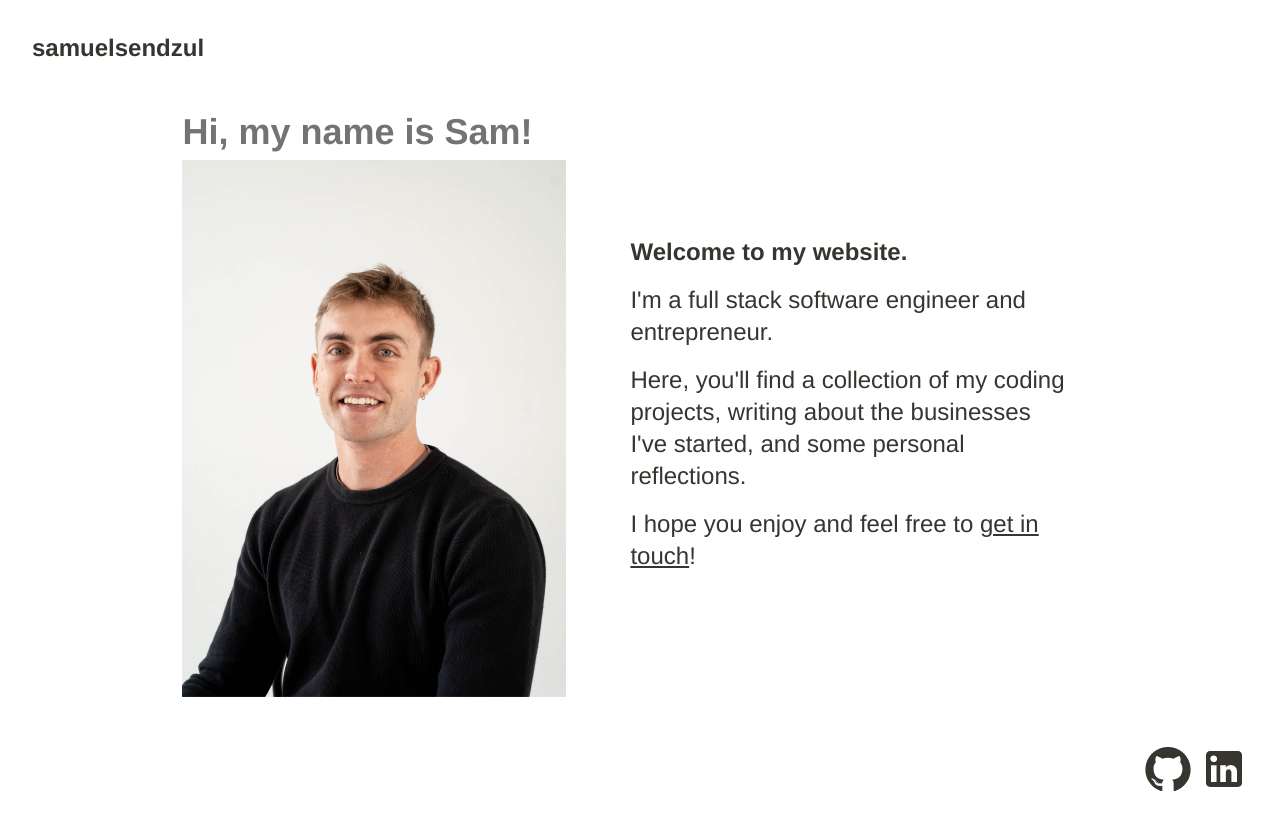
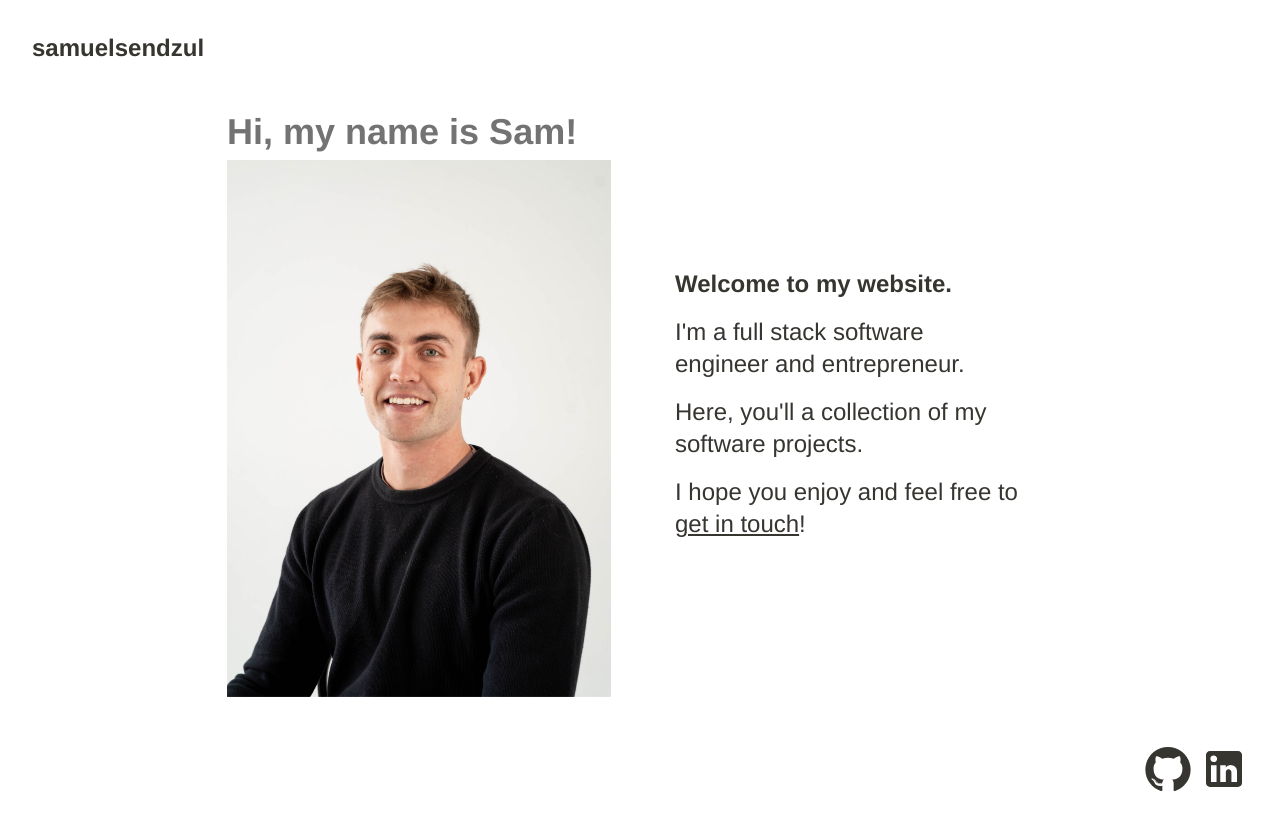
Before and after one commit to Samuel-Sendzul/samuel-sendzul, a SvelteKit app: page / in a window 1280 px wide. Built offline with nearby package versions, Linux system fonts and the light colour scheme.

Commit message:
update readme

```diff
--- a/src/routes/+page.svelte
+++ b/src/routes/+page.svelte
@@ -7,10 +7,7 @@
 		<div class="flex flex-col gap-4 px-8 text-xl md:w-2/5 md:text-2xl">
 			<span class="font-semibold">Welcome to my website.</span>
 			<span>I'm a full stack software engineer and entrepreneur.</span>
-			<span
-				>Here, you'll find a collection of my coding projects, writing about the businesses I've
-				started, and some personal reflections.</span
-			>
+			<span>Here, you'll a collection of my software projects.</span>
 			<span
 				>I hope you enjoy and feel free to <a
 					href="/contact"
```
Also changed, not shown: 1 other file (tests, documents, lock files or other folders).
